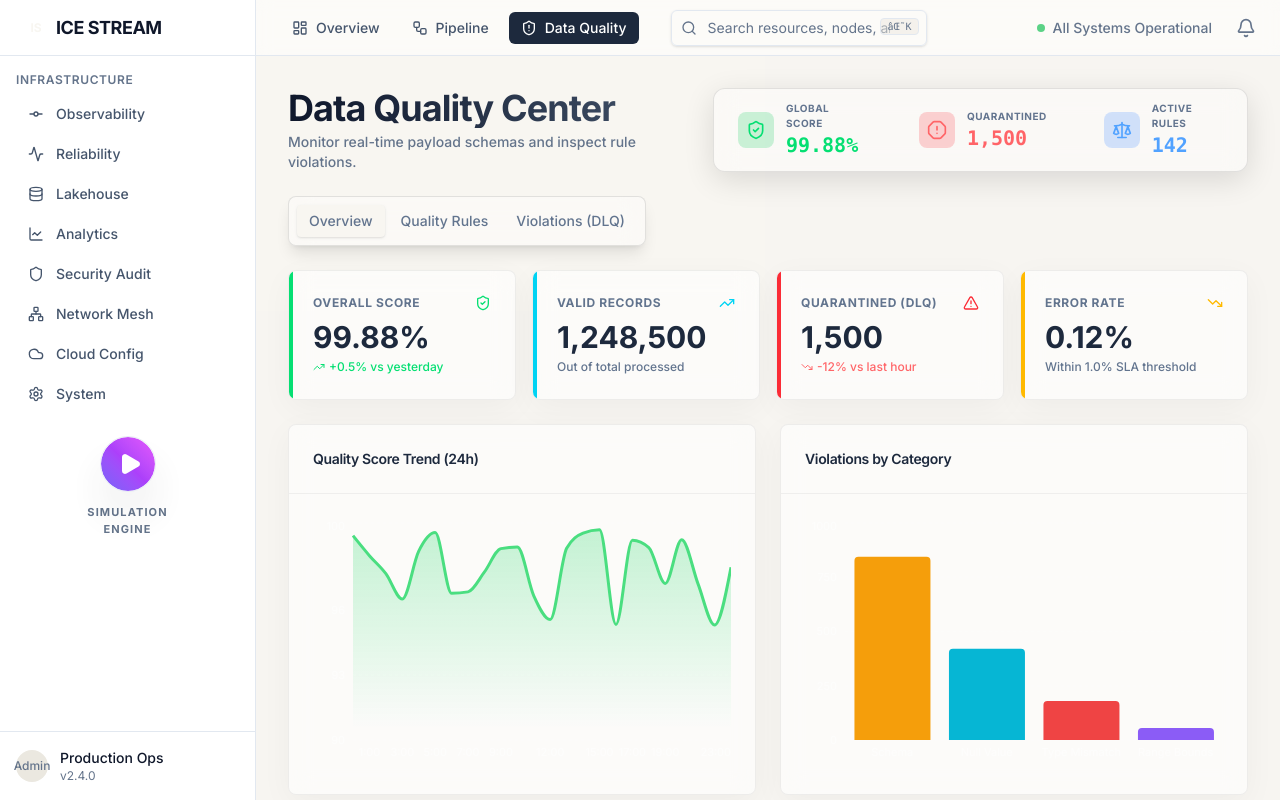
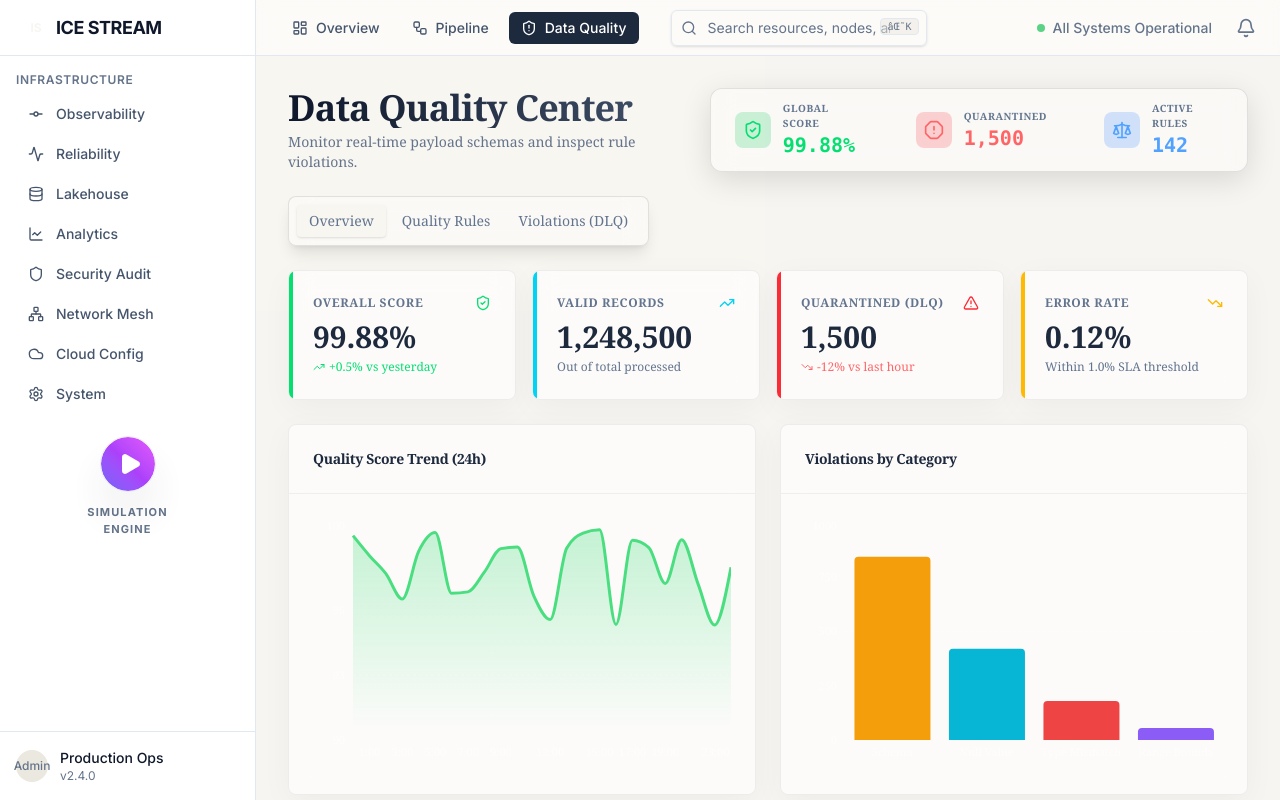
Before and after one commit to sanika-mankar/Ice-stream-lakehouse-observability, a React (Vite) app in the folder frontend/: page /console/quality in a window 1280 px wide. Built offline with nearby package versions, Linux system fonts and the light colour scheme; a web font is replaced by a local one.

Commit message:
style: apply georgia font to QualityPage

```diff
--- a/frontend/src/pages/QualityPage.tsx
+++ b/frontend/src/pages/QualityPage.tsx
@@ -11,7 +11,7 @@ export default function QualityPage() {
   const { quality } = useStore();
 
   return (
-    <div className="p-6 md:p-8 space-y-6 animate-in fade-in duration-500 pb-20">
+    <div className="p-6 md:p-8 space-y-6 animate-in fade-in duration-500 pb-20 font-georgia">
       <div className="flex flex-col md:flex-row justify-between items-start md:items-end gap-4">
         <div className="flex flex-col gap-1">
           <h1 className="text-4xl font-bold tracking-tight bg-gradient-to-r from-slate-900 to-slate-600 bg-clip-text text-transparent">Data Quality Center</h1>
```
